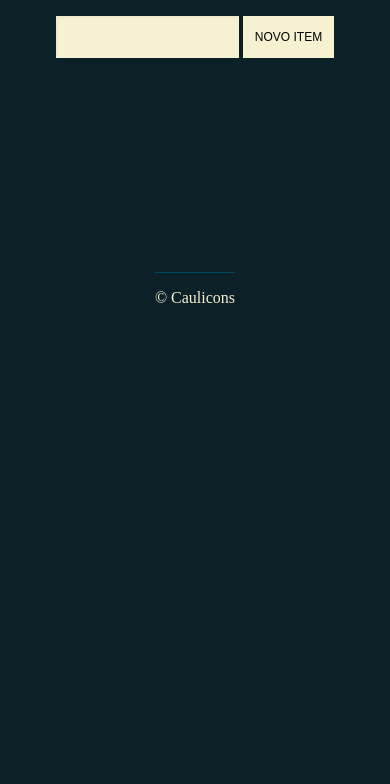
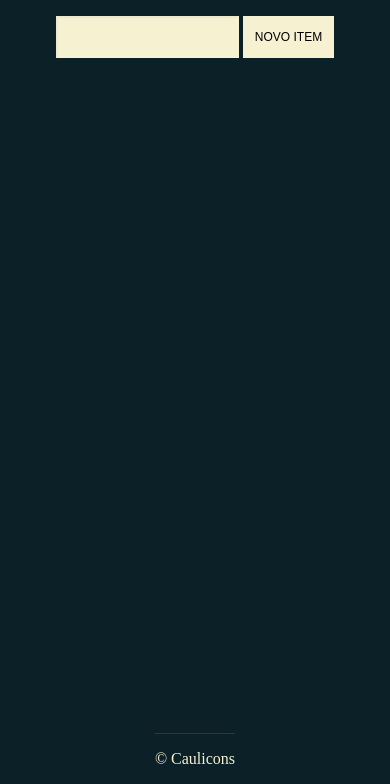
Before and after one commit to Caulicons/To-do-list-with-JS-and-Local-Storage, a plain HTML site: page index.html in a window 390 px wide. Shown: the part 60-844 px from the top of the page. Drawn offline with Linux system fonts and the light colour scheme; a web font is replaced by a local one.

Commit message:
arrumando layout mobile

```diff
--- a/assets/css/style.css
+++ b/assets/css/style.css
@@ -2,13 +2,19 @@ body {
   margin: 0;
 }
 
+html, body {
+  overflow-x: hidden;
+}
+
 .app {
   display: flex;
+  flex-direction: column;
   align-items: center;
   justify-content: space-between;
   width: 100vw;
   min-height: 100vh;
   background-color: #0B2027;
+  box-sizing:border-box
 }
 
 .todo-list {
@@ -61,13 +67,7 @@ body {
   margin: 0;
 }
 
-.app {
-  display: flex;
-  align-items: center;
-  justify-content: center;
-  width: 100vw;
-  min-height: 100vh;
-}
+
 
 .todo-list {
   background-color: #0B2027;
@@ -176,14 +176,11 @@ footer {
 }
 
 @media screen and (max-width: 768px) {
-    html, body {
-      overflow-x: hidden;
-  }
 
   .app {
     display: flex;
     flex-direction: column;
-    justify-content: flex-start;
+    justify-content: space-between;
   }
 
   .check-button, .delete-button {
```
